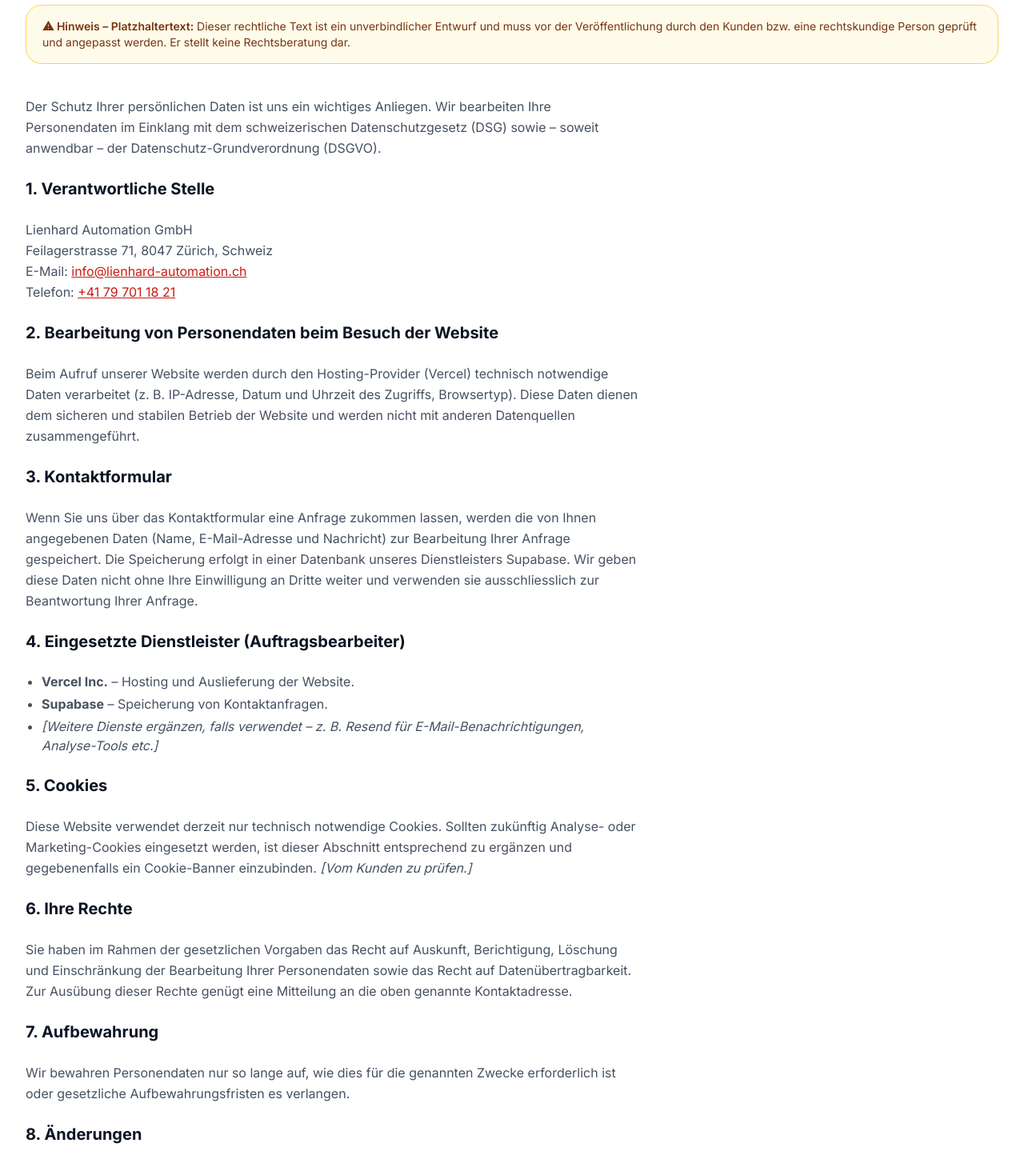
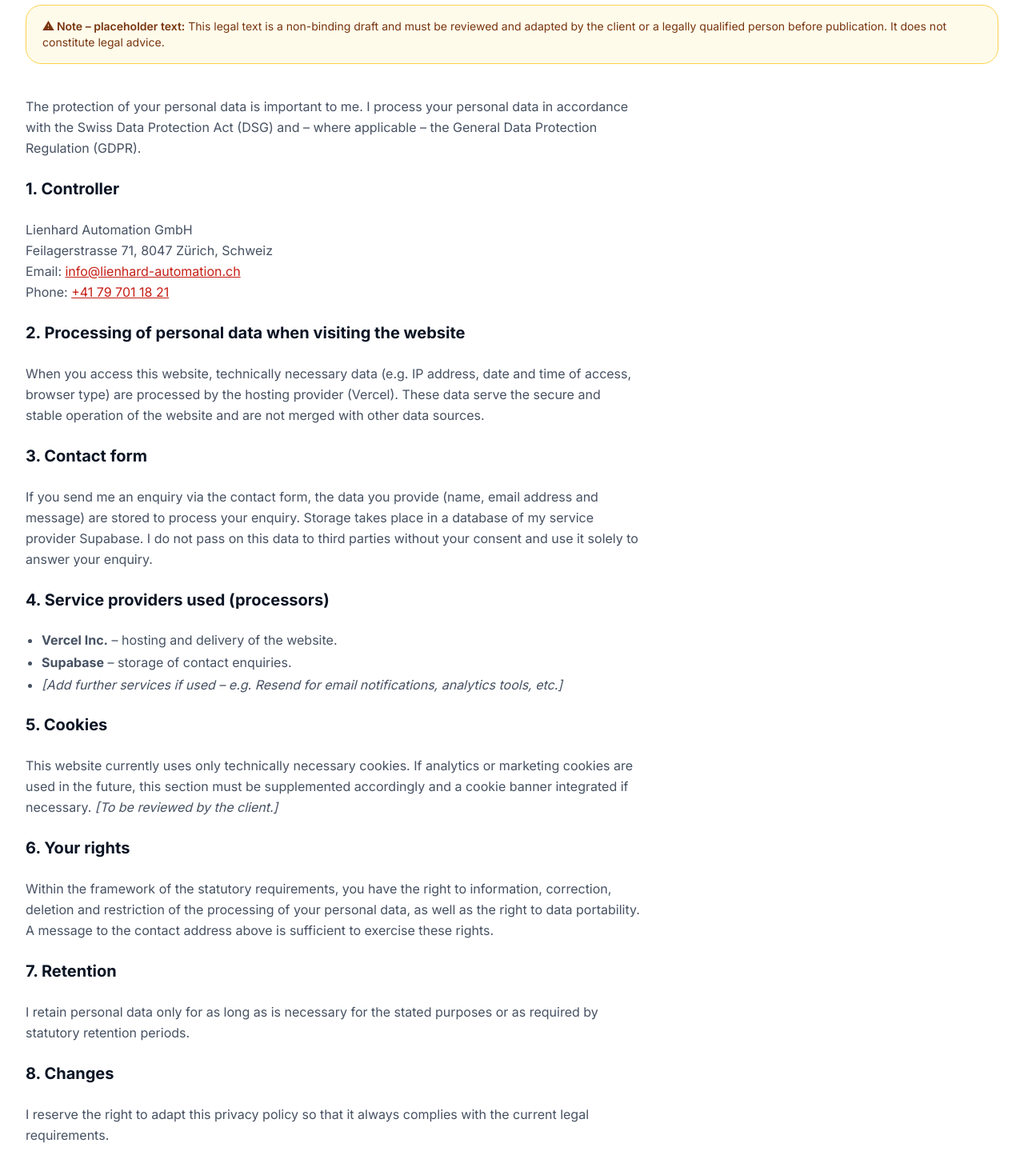
Before and after one commit to ernestolienhard/lienhard-automation, a Next.js app: page /en/datenschutz in a window 1280 px wide. Shown: the part 300-1759 px from the top of the page at 80% size. Built offline with nearby package versions, Linux system fonts and the light colour scheme; no server answers.

Commit message:
i18n(phase2): translate legal pages (Impressum/Datenschutz) to en with review banner
Co-Authored-By: Claude Opus 4.8 (1M context) <noreply@anthropic.com>

```diff
--- a/src/app/[locale]/datenschutz/page.tsx
+++ b/src/app/[locale]/datenschutz/page.tsx
@@ -2,78 +2,135 @@ import type { Metadata } from "next";
 import { LegalPage } from "@/components/layout/LegalPage";
 import { siteConfig } from "@/lib/site";
 
-export const metadata: Metadata = {
-  title: "Datenschutz",
-  description:
-    "Datenschutzerklärung der Lienhard Automation GmbH gemäss schweizerischem Datenschutzgesetz (DSG).",
+export function generateMetadata({ params }: { params: { locale: string } }): Metadata {
+  const en = params.locale === "en";
+  return {
+    title: en ? "Privacy" : "Datenschutz",
+    description: en
+      ? "Privacy policy of Lienhard Automation GmbH under the Swiss Data Protection Act (DSG)."
+      : "Datenschutzerklärung der Lienhard Automation GmbH gemäss schweizerischem Datenschutzgesetz (DSG).",
     alternates: { canonical: "/datenschutz" },
   };
+}
 
 const { contact } = siteConfig;
 
-export default function DatenschutzPage() {
-  return (
-    <LegalPage title="Datenschutzerklärung">
-      <p>
-        Der Schutz Ihrer persönlichen Daten ist uns ein wichtiges Anliegen. Wir
-        bearbeiten Ihre Personendaten im Einklang mit dem schweizerischen
-        Datenschutzgesetz (DSG) sowie – soweit anwendbar – der
-        Datenschutz-Grundverordnung (DSGVO).
-      </p>
-
-      <h2>1. Verantwortliche Stelle</h2>
+export default function DatenschutzPage({ params }: { params: { locale: string } }) {
+  const en = params.locale === "en";
+  const responsible = (
     <p>
       {siteConfig.legalName}
       <br />
       {contact.street}, {contact.postalCode} {contact.city}, {contact.country}
       <br />
-        E-Mail: <a href={`mailto:${contact.email}`}>{contact.email}</a>
+      {en ? "Email" : "E-Mail"}: <a href={`mailto:${contact.email}`}>{contact.email}</a>
       <br />
-        Telefon: <a href={contact.phoneHref}>{contact.phone}</a>
+      {en ? "Phone" : "Telefon"}: <a href={contact.phoneHref}>{contact.phone}</a>
     </p>
+  );
 
+  return (
+    <LegalPage title={en ? "Privacy policy" : "Datenschutzerklärung"} locale={params.locale}>
+      {en ? (
+        <>
+          <p>
+            The protection of your personal data is important to me. I process
+            your personal data in accordance with the Swiss Data Protection Act
+            (DSG) and – where applicable – the General Data Protection Regulation
+            (GDPR).
+          </p>
+          <h2>1. Controller</h2>
+          {responsible}
+          <h2>2. Processing of personal data when visiting the website</h2>
+          <p>
+            When you access this website, technically necessary data (e.g. IP
+            address, date and time of access, browser type) are processed by the
+            hosting provider (Vercel). These data serve the secure and stable
+            operation of the website and are not merged with other data sources.
+          </p>
+          <h2>3. Contact form</h2>
+          <p>
+            If you send me an enquiry via the contact form, the data you provide
+            (name, email address and message) are stored to process your
+            enquiry. Storage takes place in a database of my service provider
+            Supabase. I do not pass on this data to third parties without your
+            consent and use it solely to answer your enquiry.
+          </p>
+          <h2>4. Service providers used (processors)</h2>
+          <ul>
+            <li><strong>Vercel Inc.</strong> – hosting and delivery of the website.</li>
+            <li><strong>Supabase</strong> – storage of contact enquiries.</li>
+            <li><em>[Add further services if used – e.g. Resend for email notifications, analytics tools, etc.]</em></li>
+          </ul>
+          <h2>5. Cookies</h2>
+          <p>
+            This website currently uses only technically necessary cookies. If
+            analytics or marketing cookies are used in the future, this section
+            must be supplemented accordingly and a cookie banner integrated if
+            necessary. <em>[To be reviewed by the client.]</em>
+          </p>
+          <h2>6. Your rights</h2>
+          <p>
+            Within the framework of the statutory requirements, you have the right
+            to information, correction, deletion and restriction of the processing
+            of your personal data, as well as the right to data portability. A
+            message to the contact address above is sufficient to exercise these
+            rights.
+          </p>
+          <h2>7. Retention</h2>
+          <p>
+            I retain personal data only for as long as is necessary for the stated
+            purposes or as required by statutory retention periods.
+          </p>
+          <h2>8. Changes</h2>
+          <p>
+            I reserve the right to adapt this privacy policy so that it always
+            complies with the current legal requirements.
+          </p>
+          <p className="text-sm text-steel-500">
+            Last updated: <em>[add date on publication]</em>
+          </p>
+        </>
+      ) : (
+        <>
+          <p>
+            Der Schutz Ihrer persönlichen Daten ist mir ein wichtiges Anliegen.
+            Ich bearbeite Ihre Personendaten im Einklang mit dem schweizerischen
+            Datenschutzgesetz (DSG) sowie – soweit anwendbar – der
+            Datenschutz-Grundverordnung (DSGVO).
+          </p>
+          <h2>1. Verantwortliche Stelle</h2>
+          {responsible}
           <h2>2. Bearbeitung von Personendaten beim Besuch der Website</h2>
           <p>
-        Beim Aufruf unserer Website werden durch den Hosting-Provider (Vercel)
+            Beim Aufruf dieser Website werden durch den Hosting-Provider (Vercel)
             technisch notwendige Daten verarbeitet (z. B. IP-Adresse, Datum und
             Uhrzeit des Zugriffs, Browsertyp). Diese Daten dienen dem sicheren und
             stabilen Betrieb der Website und werden nicht mit anderen Datenquellen
             zusammengeführt.
           </p>
-
           <h2>3. Kontaktformular</h2>
           <p>
-        Wenn Sie uns über das Kontaktformular eine Anfrage zukommen lassen,
+            Wenn Sie mir über das Kontaktformular eine Anfrage zukommen lassen,
             werden die von Ihnen angegebenen Daten (Name, E-Mail-Adresse und
             Nachricht) zur Bearbeitung Ihrer Anfrage gespeichert. Die Speicherung
-        erfolgt in einer Datenbank unseres Dienstleisters Supabase. Wir geben
-        diese Daten nicht ohne Ihre Einwilligung an Dritte weiter und verwenden
+            erfolgt in einer Datenbank meines Dienstleisters Supabase. Ich gebe
+            diese Daten nicht ohne Ihre Einwilligung an Dritte weiter und verwende
             sie ausschliesslich zur Beantwortung Ihrer Anfrage.
           </p>
-
           <h2>4. Eingesetzte Dienstleister (Auftragsbearbeiter)</h2>
           <ul>
-        <li>
-          <strong>Vercel Inc.</strong> – Hosting und Auslieferung der Website.
-        </li>
-        <li>
-          <strong>Supabase</strong> – Speicherung von Kontaktanfragen.
-        </li>
-        <li>
-          {/* PLATZHALTER: weitere Dienste ergänzen, z. B. E-Mail-Versand */}
-          <em>[Weitere Dienste ergänzen, falls verwendet – z. B. Resend für E-Mail-Benachrichtigungen, Analyse-Tools etc.]</em>
-        </li>
+            <li><strong>Vercel Inc.</strong> – Hosting und Auslieferung der Website.</li>
+            <li><strong>Supabase</strong> – Speicherung von Kontaktanfragen.</li>
+            <li><em>[Weitere Dienste ergänzen, falls verwendet – z. B. Resend für E-Mail-Benachrichtigungen, Analyse-Tools etc.]</em></li>
           </ul>
-
           <h2>5. Cookies</h2>
           <p>
-        {/* PLATZHALTER */}
-        Diese Website verwendet derzeit nur technisch notwendige Cookies. Sollten
-        zukünftig Analyse- oder Marketing-Cookies eingesetzt werden, ist dieser
-        Abschnitt entsprechend zu ergänzen und gegebenenfalls ein
+            Diese Website verwendet derzeit nur technisch notwendige Cookies.
+            Sollten zukünftig Analyse- oder Marketing-Cookies eingesetzt werden,
+            ist dieser Abschnitt entsprechend zu ergänzen und gegebenenfalls ein
             Cookie-Banner einzubinden. <em>[Vom Kunden zu prüfen.]</em>
           </p>
-
           <h2>6. Ihre Rechte</h2>
           <p>
             Sie haben im Rahmen der gesetzlichen Vorgaben das Recht auf Auskunft,
@@ -82,23 +139,22 @@ export default function DatenschutzPage() {
             dieser Rechte genügt eine Mitteilung an die oben genannte
             Kontaktadresse.
           </p>
-
           <h2>7. Aufbewahrung</h2>
           <p>
-        Wir bewahren Personendaten nur so lange auf, wie dies für die genannten
+            Ich bewahre Personendaten nur so lange auf, wie dies für die genannten
             Zwecke erforderlich ist oder gesetzliche Aufbewahrungsfristen es
             verlangen.
           </p>
-
           <h2>8. Änderungen</h2>
           <p>
-        Wir behalten uns vor, diese Datenschutzerklärung anzupassen, damit sie
+            Ich behalte mir vor, diese Datenschutzerklärung anzupassen, damit sie
             stets den aktuellen rechtlichen Anforderungen entspricht.
           </p>
-
           <p className="text-sm text-steel-500">
             Stand: <em>[Datum bei Veröffentlichung ergänzen]</em>
           </p>
+        </>
+      )}
     </LegalPage>
   );
 }
--- a/src/app/[locale]/impressum/page.tsx
+++ b/src/app/[locale]/impressum/page.tsx
@@ -2,19 +2,23 @@ import type { Metadata } from "next";
 import { LegalPage } from "@/components/layout/LegalPage";
 import { siteConfig } from "@/lib/site";
 
-export const metadata: Metadata = {
-  title: "Impressum",
-  description: "Impressum und Anbieterkennzeichnung der Lienhard Automation GmbH.",
+export function generateMetadata({ params }: { params: { locale: string } }): Metadata {
+  const en = params.locale === "en";
+  return {
+    title: en ? "Imprint" : "Impressum",
+    description: en
+      ? "Imprint and provider identification of Lienhard Automation GmbH."
+      : "Impressum und Anbieterkennzeichnung der Lienhard Automation GmbH.",
     alternates: { canonical: "/impressum" },
     robots: { index: true, follow: true },
   };
+}
 
 const { contact } = siteConfig;
 
-export default function ImpressumPage() {
-  return (
-    <LegalPage title="Impressum">
-      <h2>Angaben gemäss Anbieterkennzeichnung</h2>
+export default function ImpressumPage({ params }: { params: { locale: string } }) {
+  const en = params.locale === "en";
+  const address = (
     <p>
       {siteConfig.legalName}
       <br />
@@ -24,45 +28,81 @@ export default function ImpressumPage() {
       <br />
       {contact.country}
     </p>
+  );
+  const contactBlock = (
+    <p>
+      {en ? "Phone" : "Telefon"}: <a href={contact.phoneHref}>{contact.phone}</a>
+      <br />
+      {en ? "Email" : "E-Mail"}: <a href={`mailto:${contact.email}`}>{contact.email}</a>
+    </p>
+  );
 
+  return (
+    <LegalPage title={en ? "Imprint" : "Impressum"} locale={params.locale}>
+      {en ? (
+        <>
+          <h2>Provider information</h2>
+          {address}
+          <h2>Authorised representative</h2>
+          <p>{contact.person}, Managing Director</p>
+          <h2>Contact</h2>
+          {contactBlock}
+          <h2>Commercial register / UID</h2>
+          <p>
+            Commercial register entry: <em>[add UID / commercial register number]</em>
+            <br />
+            VAT number: <em>[add VAT number, if available]</em>
+          </p>
+          <h2>Disclaimer</h2>
+          <p>
+            The contents of this website were created with the greatest possible
+            care. However, no guarantee is given for the accuracy, completeness
+            and timeliness of the contents. The operators of external links are
+            solely responsible for their contents.
+          </p>
+          <h2>Copyright</h2>
+          <p>
+            The contents published on this website are subject to Swiss copyright
+            law. Any use outside the limits of copyright requires the prior
+            written consent of the respective author.
+          </p>
+          <p className="text-sm text-steel-500">
+            Last updated: <em>[add date on publication]</em>
+          </p>
+        </>
+      ) : (
+        <>
+          <h2>Angaben gemäss Anbieterkennzeichnung</h2>
+          {address}
           <h2>Vertretungsberechtigte Person</h2>
           <p>{contact.person}, Geschäftsführer</p>
-
           <h2>Kontakt</h2>
-      <p>
-        Telefon:{" "}
-        <a href={contact.phoneHref}>{contact.phone}</a>
-        <br />
-        E-Mail: <a href={`mailto:${contact.email}`}>{contact.email}</a>
-      </p>
-
+          {contactBlock}
           <h2>Handelsregister / UID</h2>
           <p>
-        {/* PLATZHALTER */}
             Handelsregistereintrag: <em>[UID-Nummer / Handelsregister-Nummer ergänzen]</em>
             <br />
             Mehrwertsteuernummer: <em>[MWST-Nummer ergänzen, falls vorhanden]</em>
           </p>
-
           <h2>Haftungsausschluss</h2>
           <p>
-        Die Inhalte dieser Website wurden mit grösstmöglicher Sorgfalt erstellt.
-        Für die Richtigkeit, Vollständigkeit und Aktualität der Inhalte wird
-        jedoch keine Gewähr übernommen. Für Inhalte externer Links sind
-        ausschliesslich deren Betreiber verantwortlich.
+            Die Inhalte dieser Website wurden mit grösstmöglicher Sorgfalt
+            erstellt. Für die Richtigkeit, Vollständigkeit und Aktualität der
+            Inhalte wird jedoch keine Gewähr übernommen. Für Inhalte externer
+            Links sind ausschliesslich deren Betreiber verantwortlich.
           </p>
-
           <h2>Urheberrecht</h2>
           <p>
             Die auf dieser Website veröffentlichten Inhalte unterliegen dem
-        schweizerischen Urheberrecht. Jede Verwertung ausserhalb der Grenzen des
-        Urheberrechts bedarf der vorherigen schriftlichen Zustimmung des
+            schweizerischen Urheberrecht. Jede Verwertung ausserhalb der Grenzen
+            des Urheberrechts bedarf der vorherigen schriftlichen Zustimmung des
             jeweiligen Urhebers.
           </p>
-
           <p className="text-sm text-steel-500">
             Stand: <em>[Datum bei Veröffentlichung ergänzen]</em>
           </p>
+        </>
+      )}
     </LegalPage>
   );
 }
--- a/src/components/layout/LegalPage.tsx
+++ b/src/components/layout/LegalPage.tsx
@@ -1,11 +1,32 @@
 import { Container } from "@/components/ui/Container";
+
+const banner = {
+  de: (
+    <>
+      <strong className="font-semibold">⚠ Hinweis – Platzhaltertext:</strong>{" "}
+      Dieser rechtliche Text ist ein unverbindlicher Entwurf und muss vor der
+      Veröffentlichung durch den Kunden bzw. eine rechtskundige Person geprüft
+      und angepasst werden. Er stellt keine Rechtsberatung dar.
+    </>
+  ),
+  en: (
+    <>
+      <strong className="font-semibold">⚠ Note – placeholder text:</strong> This
+      legal text is a non-binding draft and must be reviewed and adapted by the
+      client or a legally qualified person before publication. It does not
+      constitute legal advice.
+    </>
+  ),
+};
 
 /** Shared wrapper + prose styling for the legal pages. */
 export function LegalPage({
   title,
+  locale = "de",
   children,
 }: {
   title: string;
+  locale?: string;
   children: React.ReactNode;
 }) {
   return (
@@ -21,10 +42,7 @@ export function LegalPage({
       <Container className="py-14 sm:py-16">
         {/* Review banner — clearly flags placeholder legal text. */}
         <div className="mb-10 rounded-xl2 border border-amber-300 bg-amber-50 px-5 py-4 text-sm text-amber-900">
-          <strong className="font-semibold">⚠ Hinweis – Platzhaltertext:</strong>{" "}
-          Dieser rechtliche Text ist ein unverbindlicher Entwurf und muss vor der
-          Veröffentlichung durch den Kunden bzw. eine rechtskundige Person
-          geprüft und angepasst werden. Er stellt keine Rechtsberatung dar.
+          {locale === "en" ? banner.en : banner.de}
         </div>
 
         <div className="prose-legal max-w-3xl space-y-6 text-steel-700 [&_h2]:mt-10 [&_h2]:text-xl [&_h2]:font-bold [&_h2]:text-navy-900 [&_h3]:mt-6 [&_h3]:font-semibold [&_h3]:text-navy-900 [&_a]:text-accent-600 [&_a]:underline [&_p]:leading-relaxed [&_ul]:list-disc [&_ul]:space-y-1 [&_ul]:pl-5">
```
Lines whose indentation alone changed are shown as unchanged.
